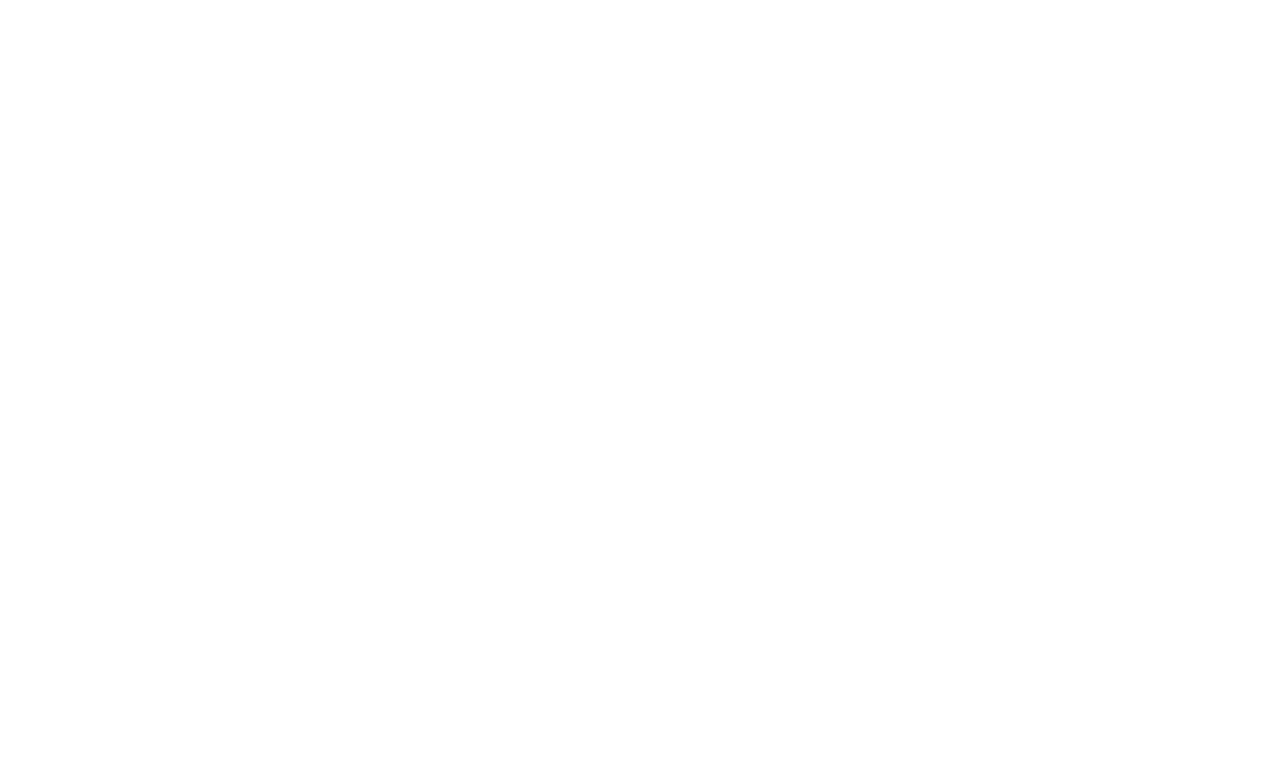
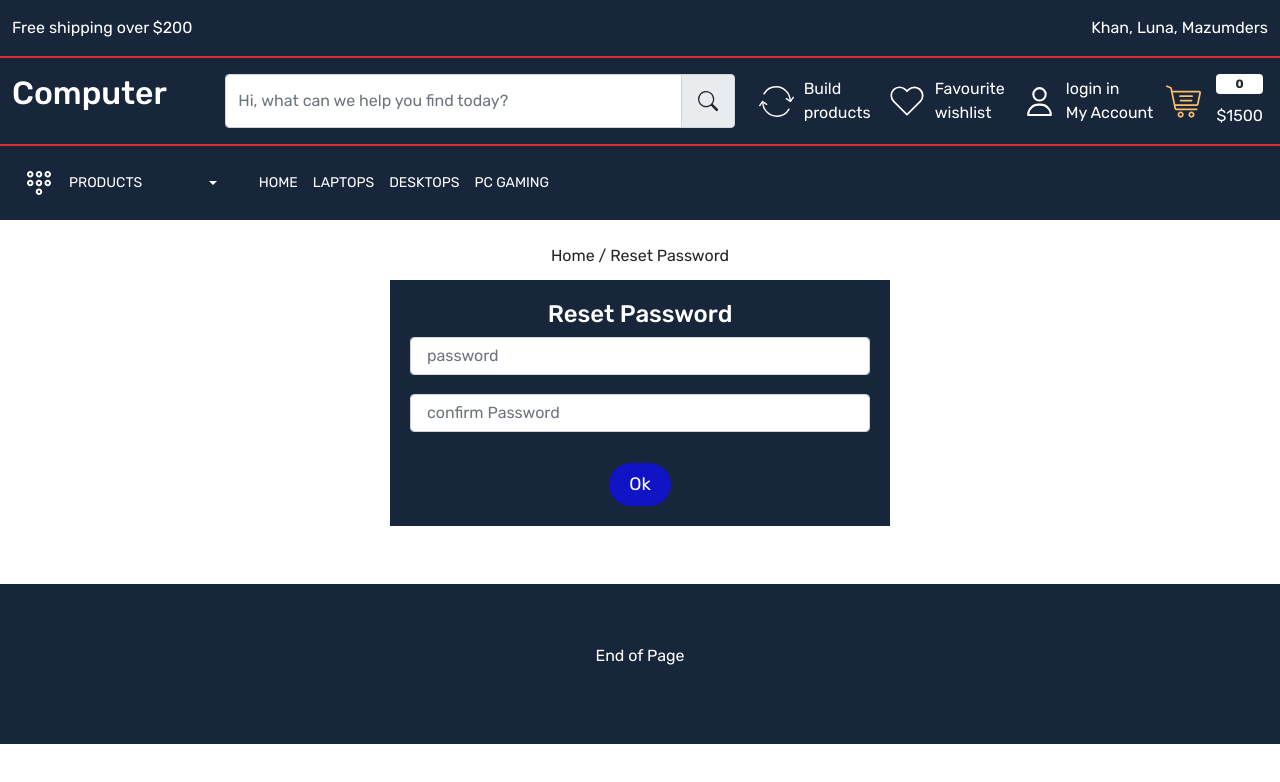
Before and after one commit to ishtiaq-khan/computer-store, a React (Create React App) app: page /Resetpassword in a window 1280 px wide. Before the commit this address had no page. Shown: the top 782 px of the page. Built offline with nearby package versions, Linux system fonts and the light colour scheme.

Commit message:
reset password updated

```diff
--- a/src/App.js
+++ b/src/App.js
@@ -9,7 +9,7 @@
 import Login from './pages/Login';
 import { Forgotpassword } from './pages/Forgotpassword';
 import  Signup  from './pages/Signup';
-import Restpassword from './pages/Restpassword';
+import Resetpassword from './pages/Resetpassword';
 
 function App() {
   return (
@@ -24,7 +24,7 @@
       <Route path="Login"    element={< Login/>}/>
       <Route path="forgot-password" element={< Forgotpassword/>}/>
       <Route path="Signup" element={<Signup/>}/>
-      <Route path="Restpassword" element={<Restpassword/>}/>
+      <Route path="Resetpassword" element={<Resetpassword/>}/>
       </Route>
    </Routes>
     </BrowserRouter>
--- a/src/pages/Restpassword.js
+++ b/src/pages/Resetpassword.js
@@ -3,16 +3,16 @@
 import Meta from '../components/Meta'
 import {Link} from "react-router-dom"
 
-const Restpassword = () => {
+const Resetpassword = () => {
   return <>
-   <Meta title ={ "Rest Password" }/>
-    <BreadCrumb title = "Rest Password"/>
+   <Meta title ={ "Reset Password" }/>
+    <BreadCrumb title = "Reset Password"/>
 
     <div className="login-wrapper py-5 home-wrapper-2 text-center">
       <div className="row">
         <div className="col-12">
           <div className="auth-card">
-          <h3 style={{ color: 'white', fontSize: '24px' }}>Rest Password</h3>
+          <h3 style={{ color: 'white', fontSize: '24px' }}>Reset Password</h3>
 
 
             <form action="" className='d-flex flex-column gap-15'>
@@ -50,4 +50,4 @@
     </>
 }
 
-export default Restpassword
+export default Resetpassword
```
